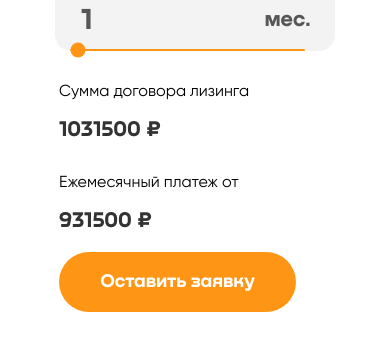
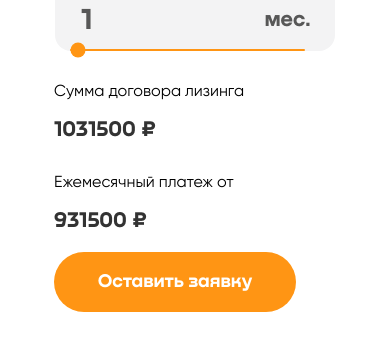
Before and after one commit to AndrewChernoff/CarLeasing, a React (Create React App) app: page / in a window 390 px wide. Shown: the part 527-878 px from the top of the page. Built offline with nearby package versions, Linux system fonts and the light colour scheme.

Commit message:
margin calc__contract class changed

```diff
--- a/src/media/media.scss
+++ b/src/media/media.scss
@@ -240,7 +240,7 @@
     }
 
     &__contract {
-      margin: 16px 0 0 -35px;
+      margin: 16px 0 0 -40px;
     }
   }
 }
```
